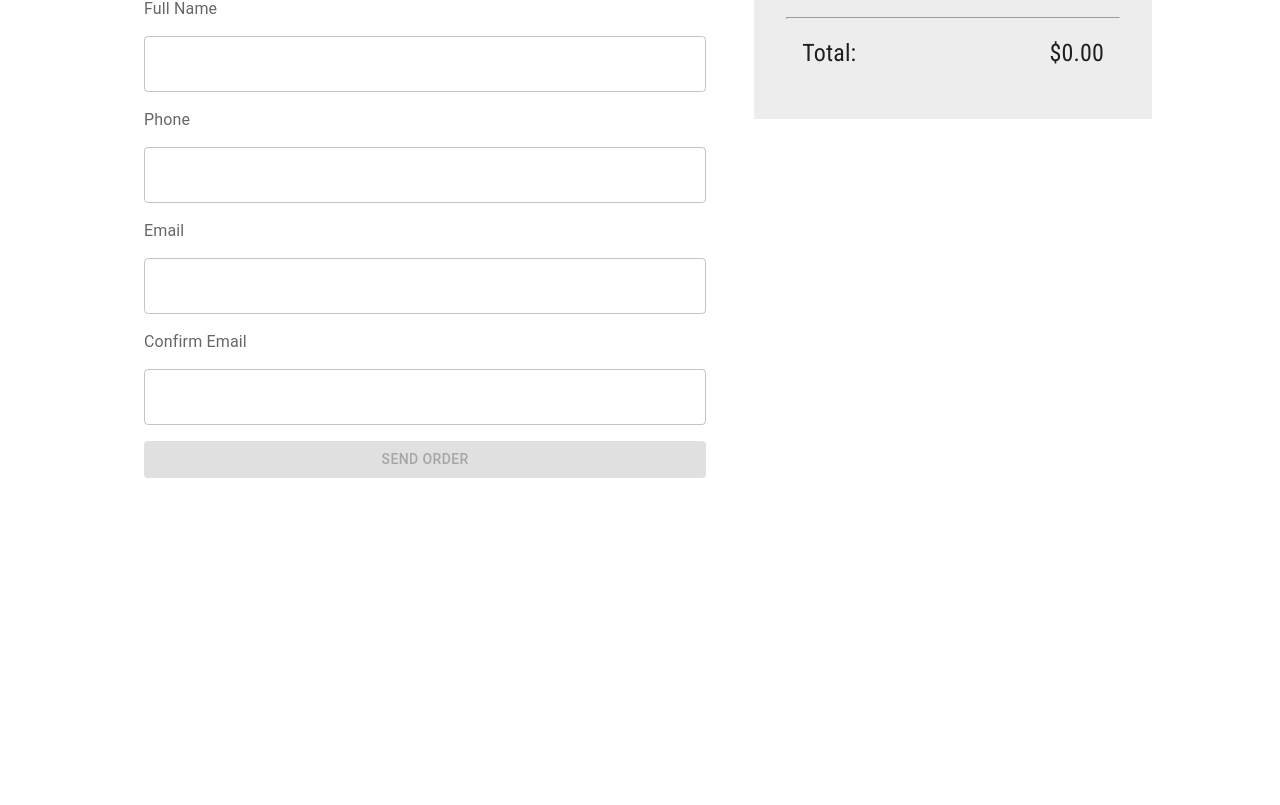
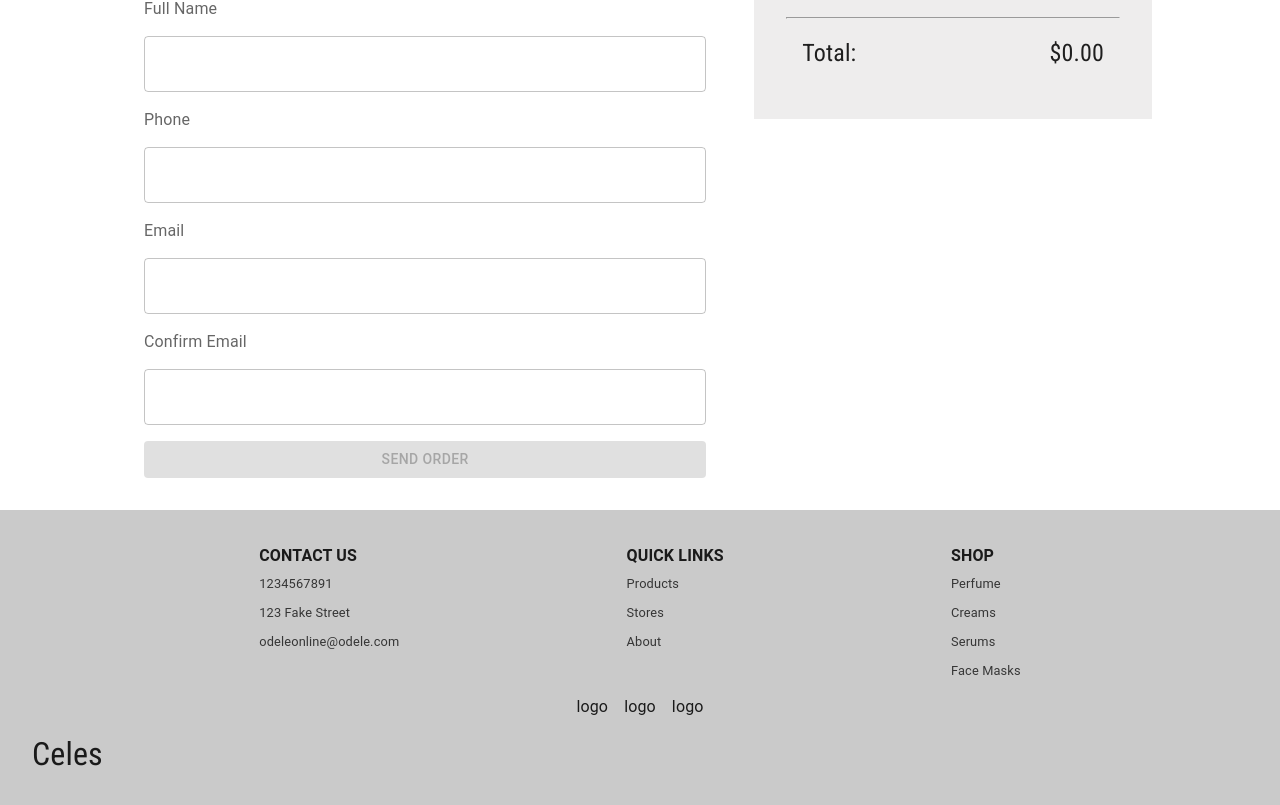
Before and after one commit to celescript/e-commerce-coderhouse, a React (Create React App) app: page /cart/checkout in a window 1280 px wide. Shown: the part 233-1038 px from the top of the page. Before the commit the page ends 800 px from the top, so only its background shows below. Built offline with nearby package versions, Linux system fonts and the light colour scheme.

Commit message:
footer design

```diff
--- a/src/App.js
+++ b/src/App.js
@@ -3,6 +3,7 @@ import './App.css'
 import NavBar from './components/NavBar/NavBar.js'
 import {CartProvider} from './contexts/CartContext/CartContext.js';
 import customTheme from './assets/theme'
+import Footer from './components/Footer/Footer';
 
 import { CssBaseline, ThemeProvider } from '@mui/material';
 
@@ -22,6 +23,7 @@ function App() {
           <CartProvider>
             <NavBar/>
             <Outlet/>
+            <Footer />
           </CartProvider>
         </ThemeProvider>
       </div>
--- /dev/null
+++ b/src/components/Footer/Footer.css
@@ -0,0 +1,41 @@
+footer{
+  margin-top: 1rem;
+  padding: 2rem;
+  background-color: #cacaca;
+  width: 100%;
+  height: 300px;
+  display: flex;
+  font-size: 1rem;
+  flex-direction: column;
+}
+
+.footerlist-container{
+  display: flex;
+  flex-direction: row;
+  justify-content: space-evenly;
+
+
+
+}
+footer ul{
+  list-style: none;
+  line-height: 1.8rem;
+}
+
+.footerlist-container p{
+  font-weight: 600;
+}
+.footerlist-container li, .footerlist-container .link {
+  font-size: 0.8rem;
+  color: rgb(54, 54, 54);
+
+}
+
+.footersocial-section ul{
+  display: flex;
+  width: 100%;
+  justify-content: center;
+}
+.footersocial-section ul li{
+  margin: 0.5rem;
+}
--- /dev/null
+++ b/src/components/Footer/Footer.js
@@ -0,0 +1,55 @@
+import React from 'react';
+import './Footer.css'
+import {Link} from 'react-router-dom'
+
+const Footer = () => {
+  return (
+  <footer className='footer-container'>
+    <div className='footerlist-container'>
+
+      <ul>
+      <p>CONTACT US</p>
+        <li>1234567891</li>
+        <li>123 Fake Street</li>
+        <li>odeleonline@odele.com</li>
+      </ul>
+
+
+
+      <ul>
+      <p>QUICK LINKS</p>
+        <li><Link className='link' to='/category/all'>Products</Link></li>
+        <li><Link className='link' to='/stores'>Stores</Link></li>
+        <li><Link className='link' to='/about'>About</Link></li>
+      </ul>
+
+
+      <ul>
+      <p>SHOP</p>
+      <li><Link className='link' to='/category/perfume'>Perfume</Link></li>
+        <li><Link className='link' to='/category/creams'>Creams</Link></li>
+        <li><Link className='link' to='/category/serums'>Serums</Link></li>
+        <li><Link className='link' to='/category/face%20masks'>Face Masks</Link></li>
+      </ul>
+    </div>
+
+    <div className='footersocial-section'>
+      <ul>
+        <li>logo</li>
+        <li>logo</li>
+        <li>logo</li>
+      </ul>
+    </div>
+
+    <div className='footer-credits'>
+      <h1>Celes</h1>
+    </div>
+
+
+
+
+  </footer>
+  );
+};
+
+export default Footer;
--- a/src/components/ItemList/ItemList.css
+++ b/src/components/ItemList/ItemList.css
@@ -31,4 +31,5 @@
     left: 50%;
     transform: translateX(-50%) translateY(-50%);
 
+
 }
--- a/src/components/ItemListContainer/ItemListContainer.css
+++ b/src/components/ItemListContainer/ItemListContainer.css
@@ -5,3 +5,7 @@
     gap: 0.5rem;
     padding: 1rem;
 }
+
+.itemlist-container{
+    min-height: 100vh;
+}
--- a/src/components/ItemListContainer/ItemListContainer.js
+++ b/src/components/ItemListContainer/ItemListContainer.js
@@ -38,7 +38,7 @@ const ItemListContainer = () => {
     }, [params.id, activeCategory, data.id])
 
     return (
-        <>
+        <div className='itemlist-container'>
 
         <div className='category-container'>
 
@@ -72,7 +72,7 @@ const ItemListContainer = () => {
 
                 <ItemList data={data} loader={loading} />
 
-        </>
+        </div>
     )
 }
 
--- a/src/components/PopularProducts/PopularProducts.css
+++ b/src/components/PopularProducts/PopularProducts.css
@@ -0,0 +1,3 @@
+.trending-container{
+    margin: 1.5rem;
+}
--- a/src/components/PopularProducts/PopularProducts.js
+++ b/src/components/PopularProducts/PopularProducts.js
@@ -1,7 +1,10 @@
 import React from 'react';
+import './PopularProducts.css'
 
 const PopularProducts = () => {
-  return <div></div>;
+  return <section className='trending-container'>
+    <h1>Trending now </h1>
+  </section>;
 };
 
 export default PopularProducts;
--- a/src/pages/Home.js
+++ b/src/pages/Home.js
@@ -1,6 +1,6 @@
 import React from 'react'
 import ImageSlider from '../components/ImageSlider/ImageSlider'
-
+import PopularProducts from '../components/PopularProducts/PopularProducts'
 
 
 const Home = () => {
@@ -8,6 +8,7 @@ const Home = () => {
     return (
         <div>
             <ImageSlider/>
+            <PopularProducts/>
         </div>
     )
 }
```
Also changed, not shown: src/App.css (line endings or trailing spaces).
